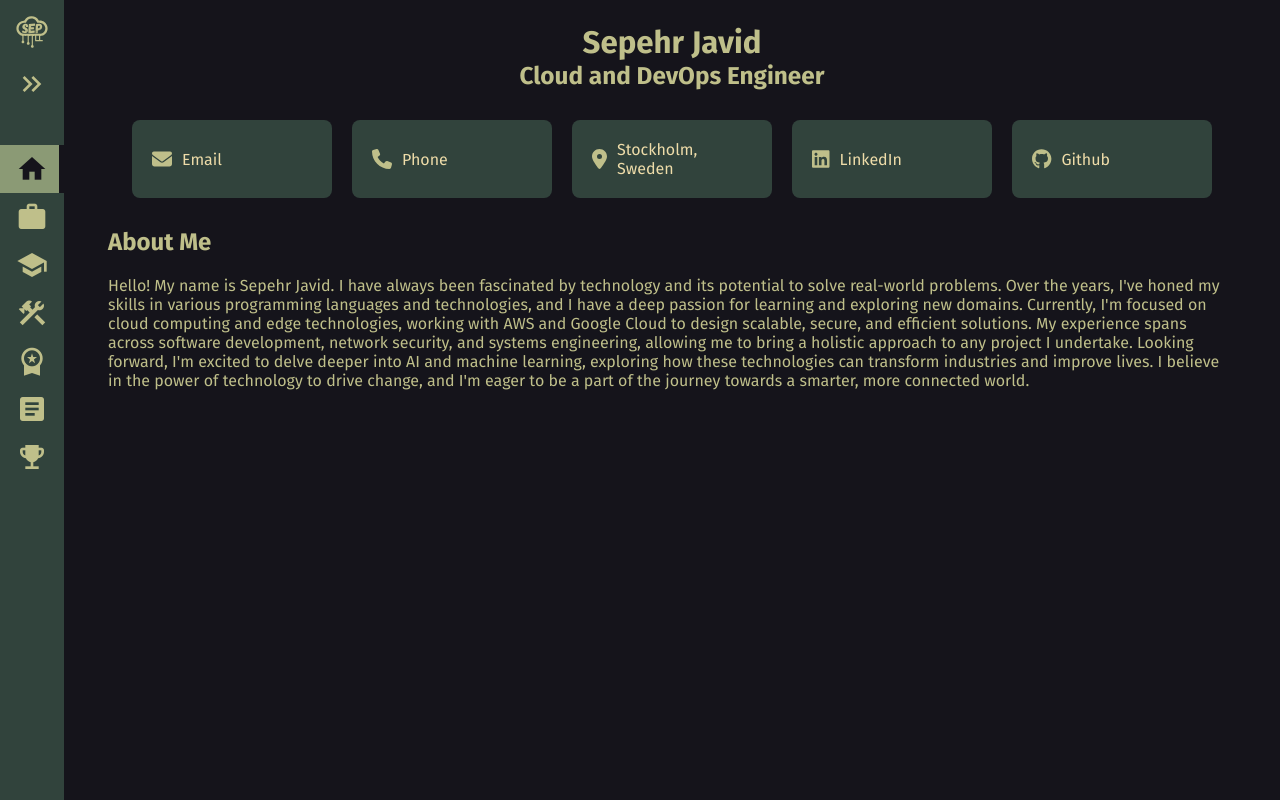
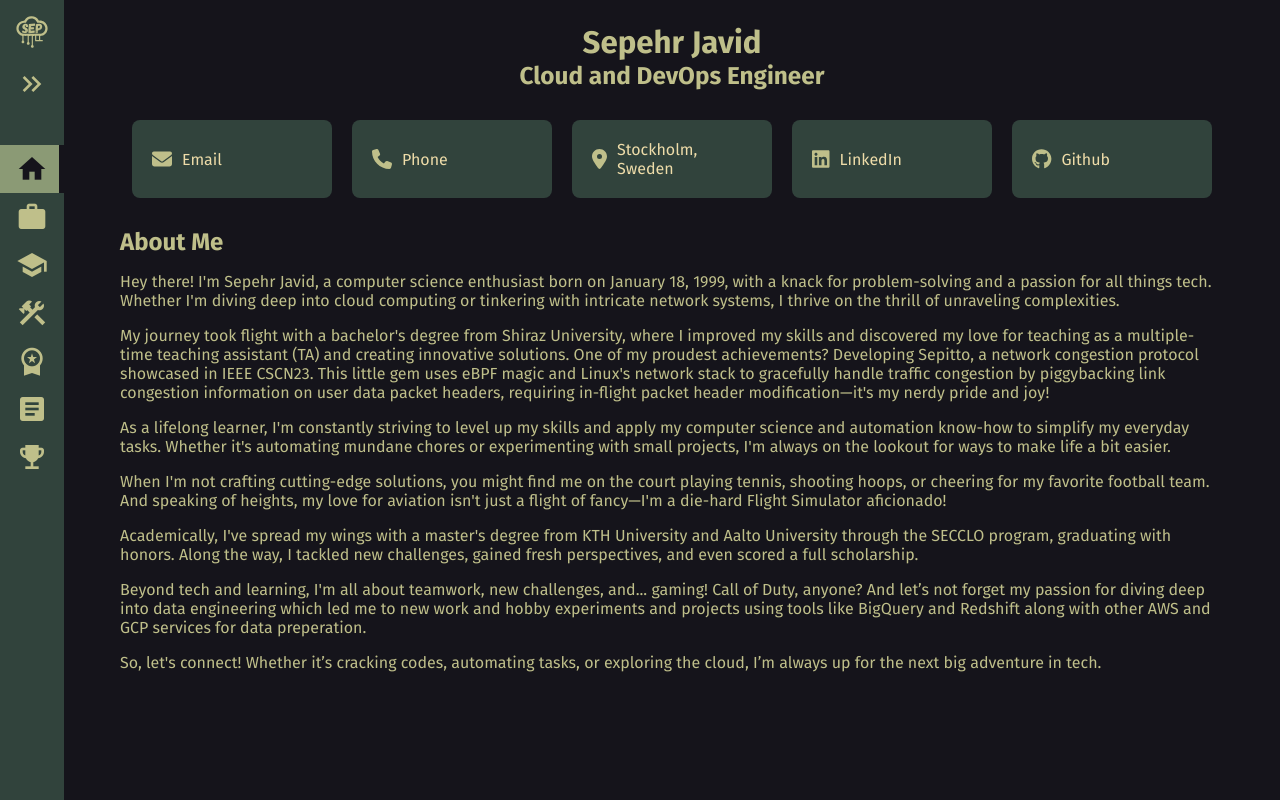
Before and after one commit to sepehrjavid/sepehrjavid-website, a Vue app: page / in a window 1280 px wide. Built offline with nearby package versions, Linux system fonts and the light colour scheme.

Commit message:
add about me

```diff
--- a/src/views/Home.vue
+++ b/src/views/Home.vue
@@ -13,23 +13,47 @@
                 </div>
             </div>
         </div>
-        <h2 class="about-me-title">About Me</h2>
-        <p class="about-me">
-            Hello! My name is Sepehr Javid. I have always been fascinated by technology and its potential to solve
-            real-world problems. Over the years, I've honed my skills in various programming languages and technologies,
-            and
-            I have a deep passion for learning and exploring new domains. Currently, I'm focused on cloud computing and
-            edge
-            technologies, working with AWS and Google Cloud to design scalable, secure, and efficient solutions. My
-            experience spans across software development, network security, and systems engineering, allowing me to
-            bring a
-            holistic approach to any project I undertake. Looking forward, I'm excited to delve deeper into AI and
-            machine
-            learning, exploring how these technologies can transform industries and improve lives. I believe in the
-            power of
-            technology to drive change, and I'm eager to be a part of the journey towards a smarter, more connected
-            world.
-        </p>
+        <div class="about-me">
+            <h2 class="about-me-title">About Me</h2>
+            <p> Hey there! I'm Sepehr Javid, a computer science enthusiast born on January 18, 1999, with a knack for
+                problem-solving and a passion for all things tech. Whether I'm diving deep into cloud computing or
+                tinkering
+                with intricate network systems, I thrive on the thrill of unraveling complexities.</p>
+
+            <p> My journey took flight with a bachelor's degree from Shiraz University, where I improved my skills and
+                discovered my love for teaching as a multiple-time teaching assistant (TA) and creating innovative
+                solutions. One of my proudest achievements? Developing Sepitto, a network congestion protocol showcased
+                in
+                IEEE CSCN23. This little gem uses eBPF magic and Linux's network stack to gracefully handle traffic
+                congestion by piggybacking link congestion information on user data packet headers, requiring in-flight
+                packet header modification—it's my nerdy pride and joy! </p>
+
+            <p> As a lifelong learner, I'm constantly striving to level up my skills and apply my computer science and
+                automation know-how to simplify my everyday tasks. Whether it's automating mundane chores or
+                experimenting
+                with small projects, I'm always on the lookout for ways to make life a bit easier. </p>
+
+            <p> When I'm not crafting cutting-edge solutions, you might find me on the court playing tennis, shooting
+                hoops,
+                or cheering for my favorite football team. And speaking of heights, my love for aviation isn't just a
+                flight
+                of fancy—I'm a die-hard Flight Simulator aficionado! </p>
+
+            <p> Academically, I've spread my wings with a master's degree from KTH University and Aalto University
+                through
+                the SECCLO program, graduating with honors. Along the way, I tackled new challenges, gained fresh
+                perspectives, and even scored a full scholarship. </p>
+
+            <p> Beyond tech and learning, I'm all about teamwork, new challenges, and... gaming! Call of Duty,
+                anyone? And
+                let’s not forget my passion for diving deep into data engineering which led me to new work and hobby
+                experiments and projects using tools like BigQuery and Redshift along with other AWS and GCP services
+                for
+                data preperation.
+            </p>
+            <p> So, let's connect! Whether it’s cracking codes, automating tasks, or exploring the cloud, I’m always up
+                for the next big adventure in tech. </p>
+        </div>
     </main>
 </template>
 
@@ -100,14 +124,22 @@ const data = ref([
 
 }
 
-.about-me-title {
-    color: var(--light);
-    margin: 20px;
-}
+
 
 .about-me {
     color: var(--light);
-    margin: 20px;
+    margin: 1em;
     font-size: medium;
+
+    .about-me-title {
+        color: var(--light);
+        margin: 0 1rem;
+        padding: 0;
+
+    }
+
+    p {
+        margin: 1em;
+    }
 }
 </style>
```
